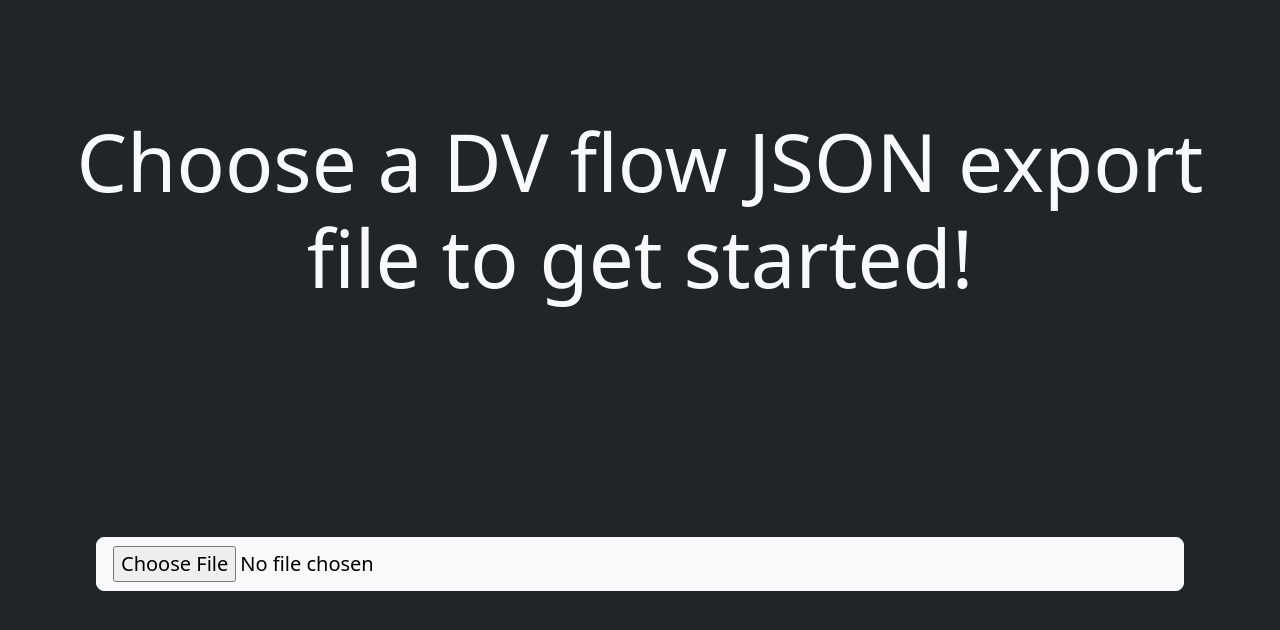
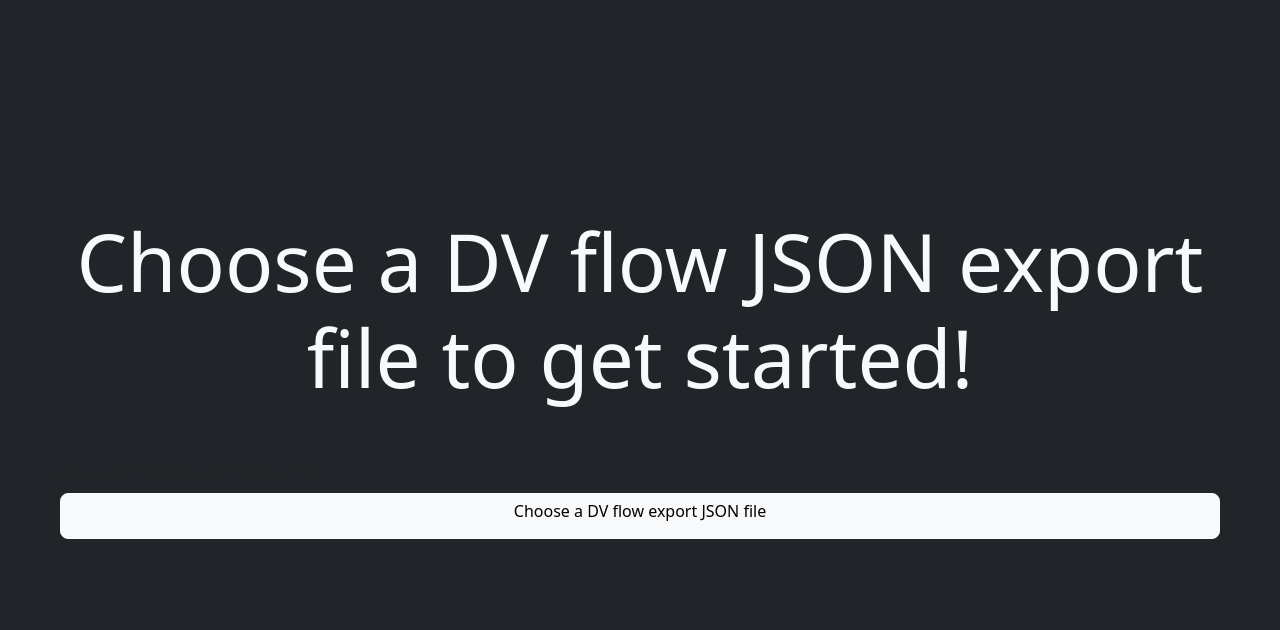
Before and after one commit to akdombrowski/beautiflow-visualization, a React (Create React App) app: page / in a window 1280 px wide. Shown: the top 630 px of the page. Built offline with nearby package versions, Linux system fonts and the light colour scheme.

Commit message:
use same button and input for file upload combo

```diff
--- a/src/App.js
+++ b/src/App.js
@@ -389,12 +389,12 @@ function App() {
                           size="sm"
                           onClick={(e) => handleFileInputLabelClick(e)}
                         >
-                          <Form.Label
+                          {/* <Form.Label
                             className="text-dark text-center"
                             htmlFor="fileInput"
-                          >
-                            <h6>Choose a DV flow export JSON file</h6>
-                          </Form.Label>
+                          > */}
+                          <h6>Choose a DV flow export JSON file</h6>
+                          {/* </Form.Label> */}
                         </Button>
                         <input
                           type="file"
@@ -439,25 +439,37 @@ function App() {
       ) : (
         <Form className="h-100 p-5">
           <Row className="h-100 justify-content-center align-content-center">
-            <Col xs={12} className="pb-5">
+            <Col xs={12} className="pt-5">
               <h1 className="display-1 text-light text-center">
                 Choose a DV flow JSON export file to get started!
               </h1>
             </Col>
-            <Col xs={12} className="p-5 m-5">
-              <div className="d-grid gap-5">
+            <Col xs={12} className="pb-5 m-5">
+              <div className="d-grid">
                 <Form.Label htmlFor="fileInput">
                   Choose a DV flow export JSON file
                 </Form.Label>
+
                 <Button
+                  variant="light"
+                  size="lg"
+                  onClick={(e) => handleFileInputLabelClick(e)}
+                >
+                  {/* <Form.Label
+                            className="text-dark text-center"
+                            htmlFor="fileInput"
+                          > */}
+                  <h6>Choose a DV flow export JSON file</h6>
+                  {/* </Form.Label> */}
+                </Button>
+                <input
+                  type="file"
                   id="fileInput"
-                  variant="light"
-                  as="input"
-                  type="file"
-                  accept=".json,text/*"
-                  size="lg"
+                  name="fileInput"
+                  accept=".json"
                   onChange={(e) => loadFlowJSONFromFile(e)}
-                ></Button>
+                  style={{ display: "none" }}
+                ></input>
               </div>
             </Col>
           </Row>
```
